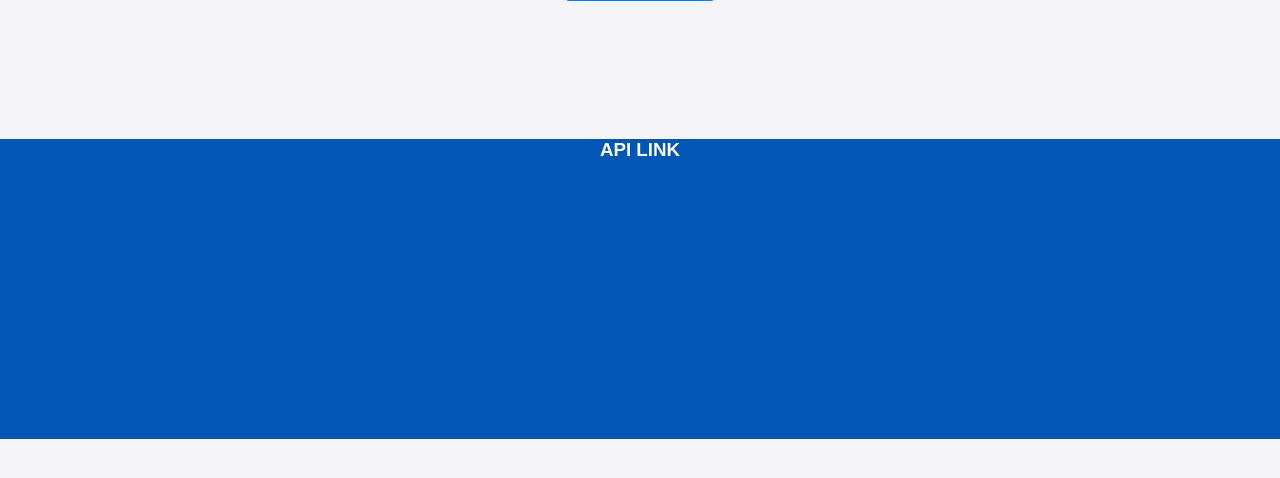
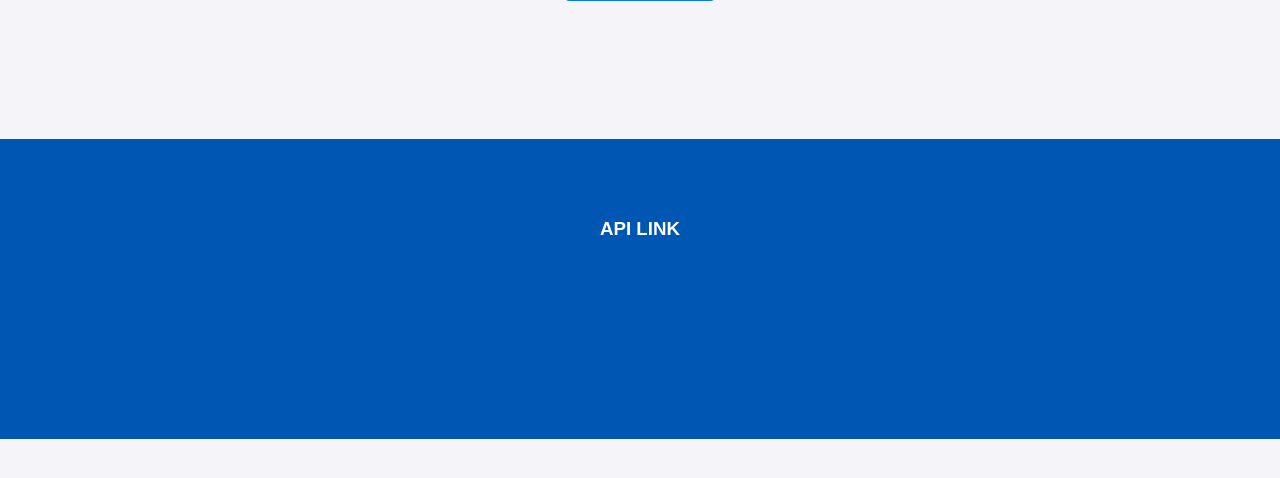
Before and after one commit to Snarenkumar/Text-to-voice-testing, a Node server app: page / in a window 1280 px wide. Shown: the part 309-787 px from the top of the page. Run offline with Node 20, Linux system fonts and the light colour scheme.

Commit message:
adding few chages in the files

```diff
--- a/views/index.ejs
+++ b/views/index.ejs
@@ -53,6 +53,9 @@
 
 
         }
+        .button{
+            padding-top: 60px;
+        }
     </style>
 </head>
 <body>
@@ -69,7 +72,7 @@
     </form>
 
     <footer class="foot">
-        <div class="butoon"><h3><a href="#"> API LINK</a></h3></div>
+        <div class="button"><h3><a href="#"> API LINK</a></h3></div>
 
 
 
```
